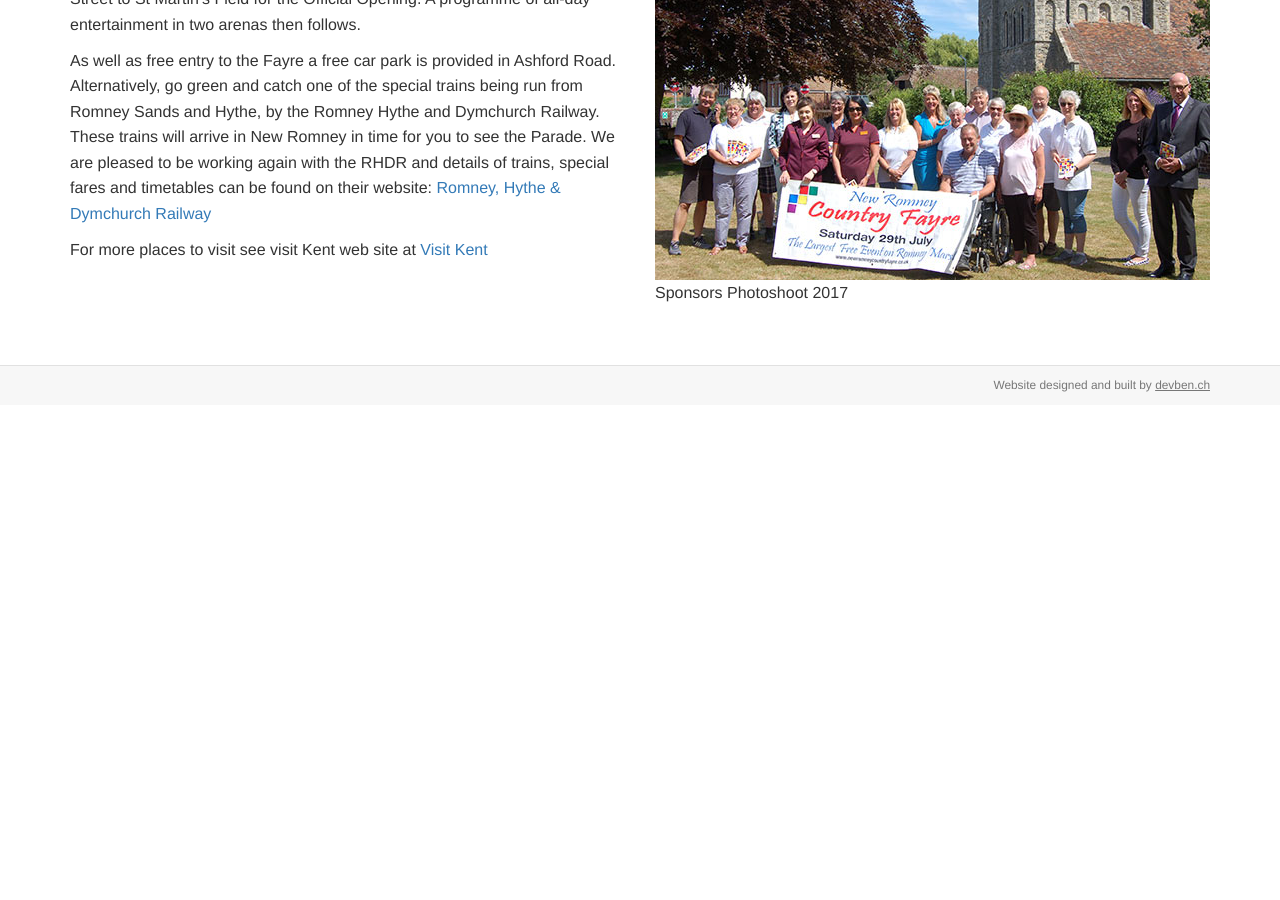
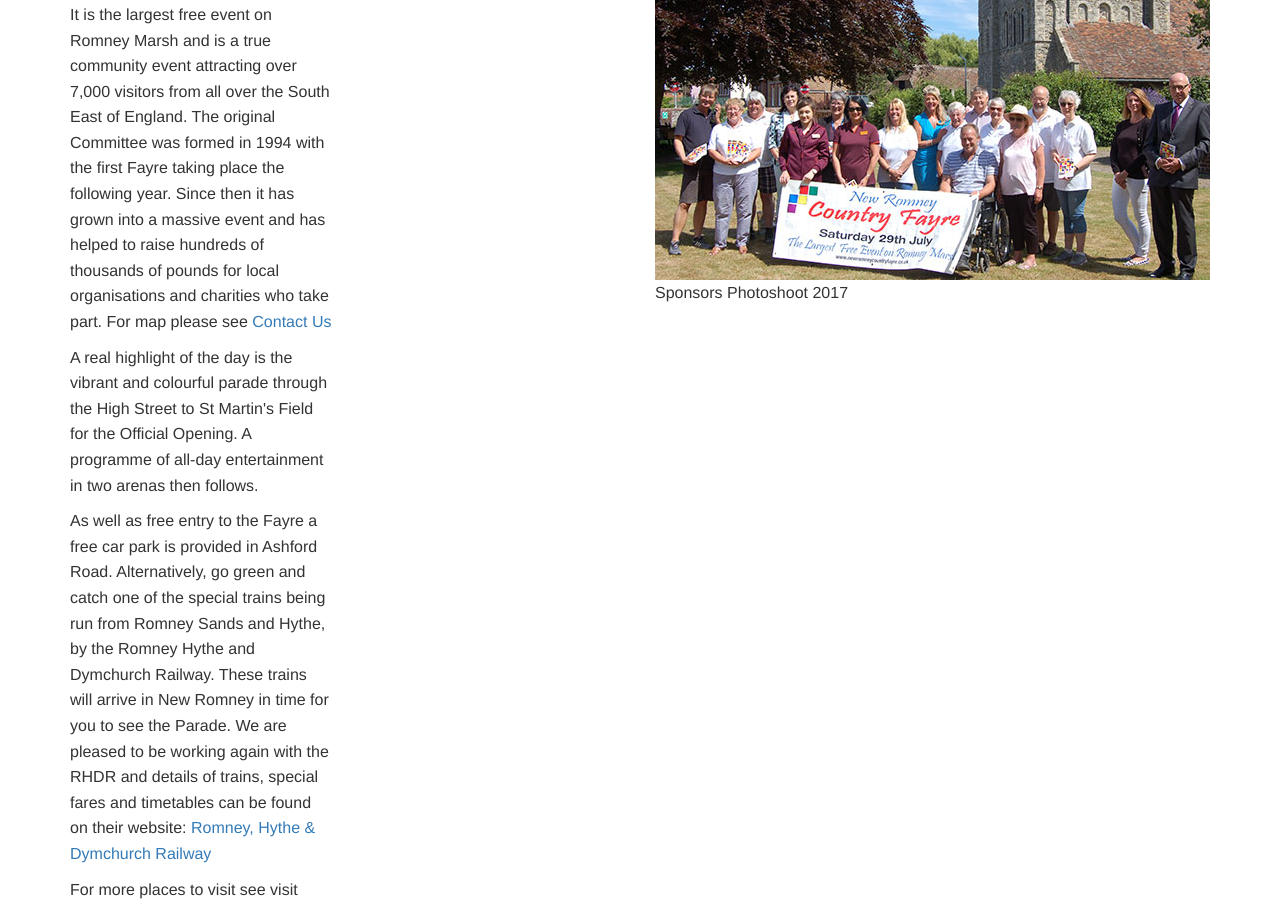
Before and after one commit to jodiedoubleday/newromney, a Jekyll site: the page built from index.md, in a window 1280 px wide and 900 px high, scrolled down 692 px. Built offline with Jekyll 4.4.1, drawn with Linux system fonts in a browser that asks for light colours; before the commit the page ends 1097 px from its top, so only the background shows below that.

Commit message:
adding new layout

```diff
--- /dev/null
+++ b/_layouts/landing.html
@@ -0,0 +1,31 @@
+{% include head.html %}
+<header>
+  <div class="container">
+    <img src="{{ site.baseurl }}/assets/images/companyLogo.png" class="brand" alt="" />
+    <div class="sellpoint ">Saturday, 28<sup>th</sup> July 2018</div>
+  </div>
+  {% include nav.html %}
+</header>
+<div class="container">
+  <main role="main">
+    <h1>{{ page.title }}</h1>
+    <div class="row">
+      <div class="col-xs-12 col-md-6">
+        {{ content }}
+      </div>
+      <div class="col-xs-12 col-md-6">
+        <div class="embed-responsive embed-responsive-16by9">
+          <iframe allowfullscreen="" frameborder="0" src="https://www.youtube.com/embed/dRjTIJevMX0?rel=0&amp;showinfo=0&amp;autohide=1"></iframe>
+        </div>
+        <figure>
+          <img src="{{ site.baseurl }}/assets/images/2017-photoshoot.jpg" alt="Sponsors Photoshoot" class="img-responsive">
+          <figcaption>
+            Sponsors Photoshoot 2017
+          </figcaption>
+        </figure>
+      </div>
+    </div>
+  </main>
+</div>
+{% include footer.html %}
+{% include foot.html %}
```
Also changed, not shown: index.md (+1 -1 lines).
